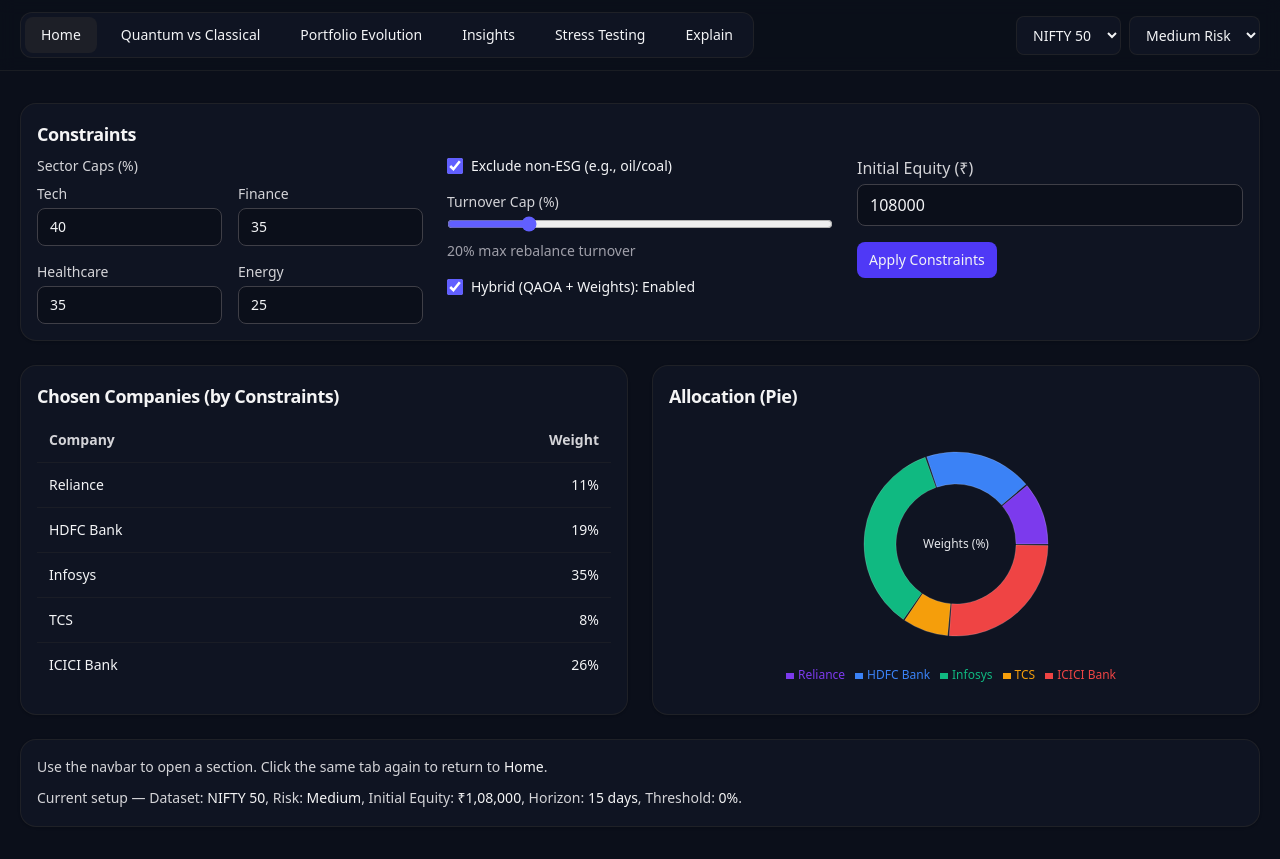
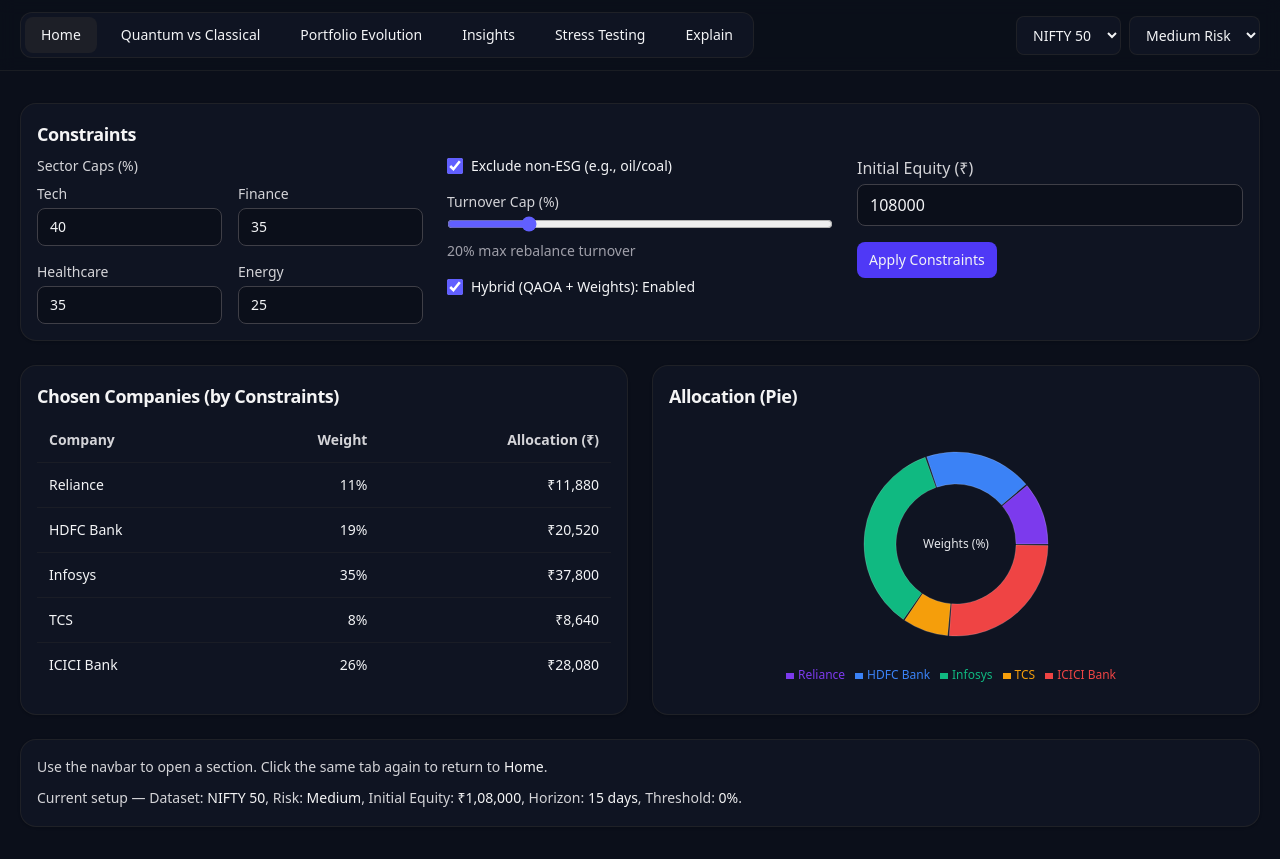
Before and after one commit to Denny-16/quantum-portfolio-fronten, a React (Vite) app: page / in a window 1280 px wide. Built offline with nearby package versions, Linux system fonts and the light colour scheme.

Commit message:
added how much to allocation section

```diff
--- a/src/components/Dashboard.js
+++ b/src/components/Dashboard.js
@@ -369,6 +369,7 @@
   <tr>
     <th className="text-left p-3">Company</th>
     <th className="text-right p-3">Weight</th>
+    <th className="text-right p-3">Allocation (₹)</th>
   </tr>
 </thead>
 <tbody>
@@ -376,9 +377,11 @@
     <tr key={i} className="border-t border-zinc-800/50">
       <td className="p-3">{row.name}</td>
       <td className="p-3 text-right">{percent(row.value, 0)}</td>
+      <td className="p-3 text-right">{currency(initialEquity * (row.value / 100))}</td>
     </tr>
   ))}
 </tbody>
+
               </table>
             </div>
           )}
```
Lines whose indentation alone changed are shown as unchanged.
